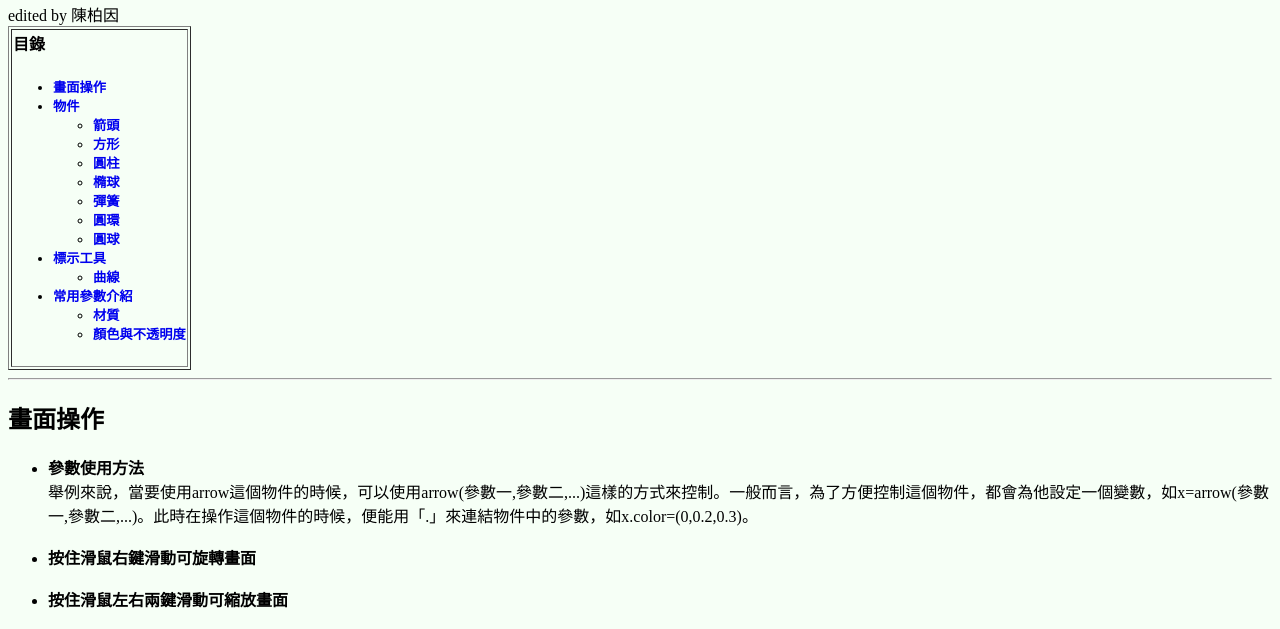
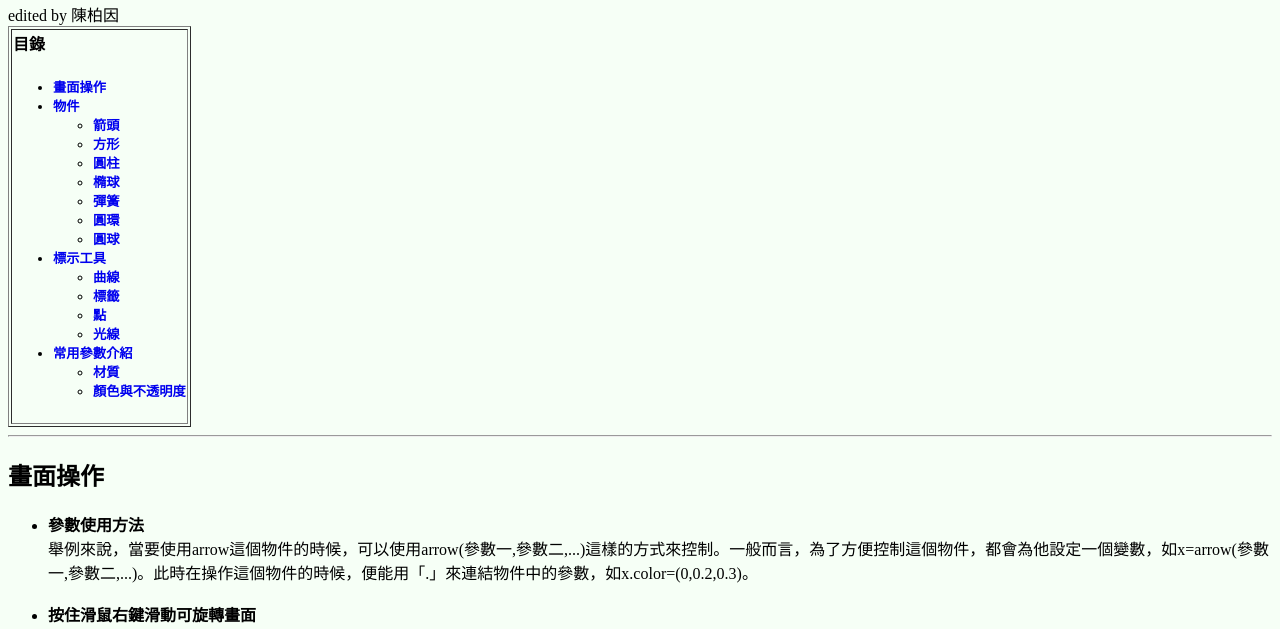
Before and after one commit to bob911017/nchu, a plain HTML site: page vpython.html in a window 1280 px wide. Shown: the part 87-716 px from the top of the page. Drawn offline with Linux system fonts and the light colour scheme.

Commit message:
Update vpython.html

```diff
--- a/vpython.html
+++ b/vpython.html
@@ -32,6 +32,9 @@ edited by 陳柏因
       <li><a href="#c" STYLE="text-decoration:none">標示工具</a>
       <ul>
           <li><a href="#c1" STYLE="text-decoration:none">曲線</a>
+	  <li><a href="#c2" STYLE="text-decoration:none">標籤</a>
+	  <li><a href="#c3" STYLE="text-decoration:none">點</a>
+	  <li><a href="#c4" STYLE="text-decoration:none">光線</a>
       </ul>
       <li><a href="#d" STYLE="text-decoration:none">常用參數介紹</a>
       <ul>
```
